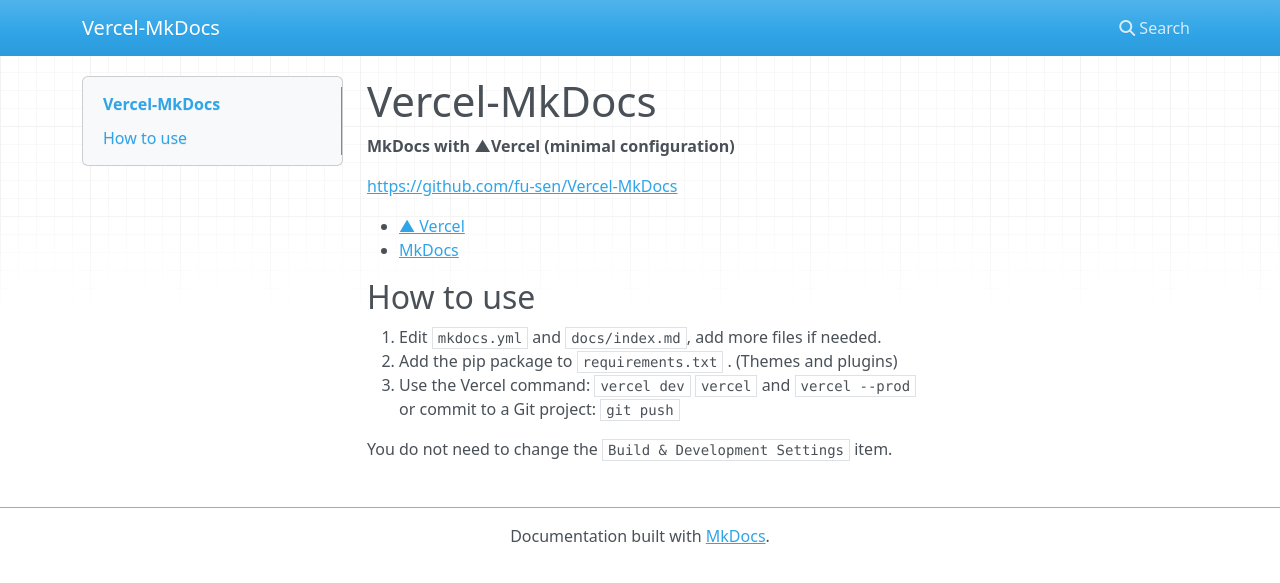
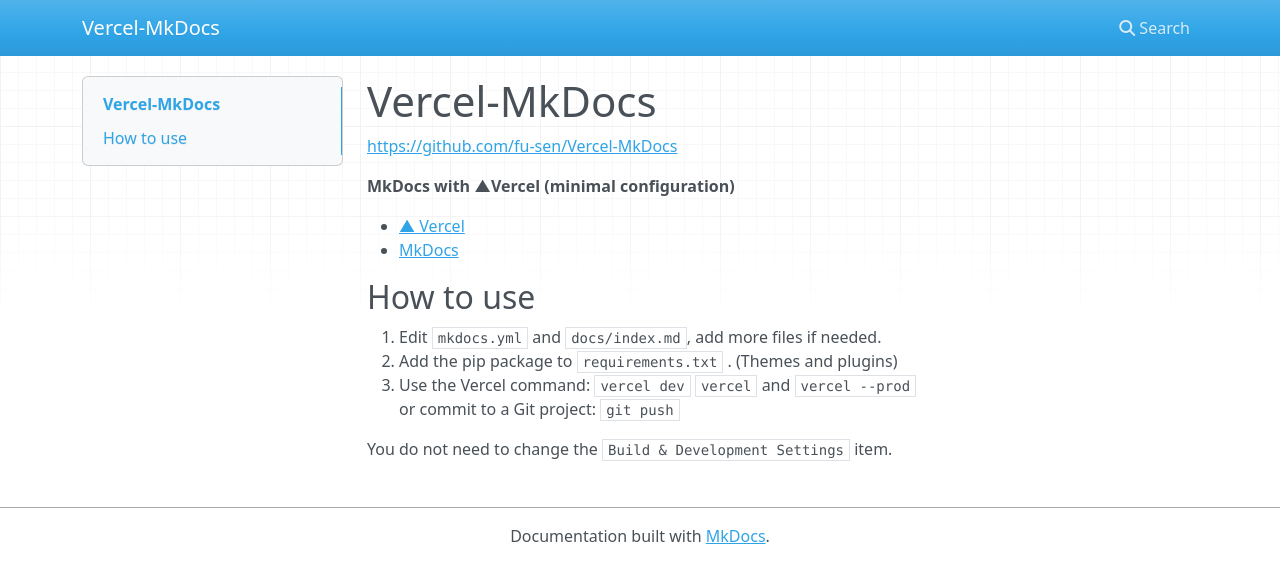
Before and after one commit to fu-sen/Vercel-MkDocs, an MkDocs documentation site: the page built from docs/index.md, in a window 1280 px wide. Shown: the top 583 px of the page. Built offline with MkDocs 1.6.1, drawn with Linux system fonts in a browser that asks for light colours; nearby versions of some CDN libraries.

Commit message:
📝 minor change

```diff
--- a/docs/index.md
+++ b/docs/index.md
@@ -1,8 +1,8 @@
 # Vercel-MkDocs
 
+<https://github.com/fu-sen/Vercel-MkDocs>
+
 **MkDocs with ▲Vercel (minimal configuration)**
-
-<https://github.com/fu-sen/Vercel-MkDocs>
 
 - [▲ Vercel](https://vercel.com/)
 - [MkDocs](https://www.mkdocs.org/)
```
